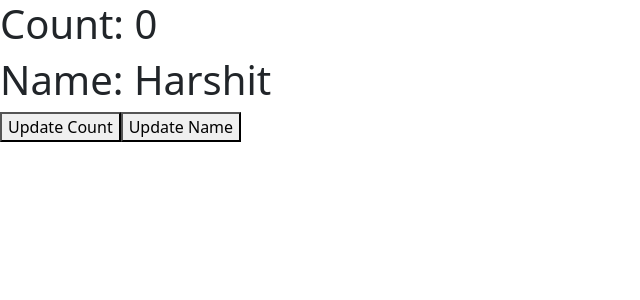
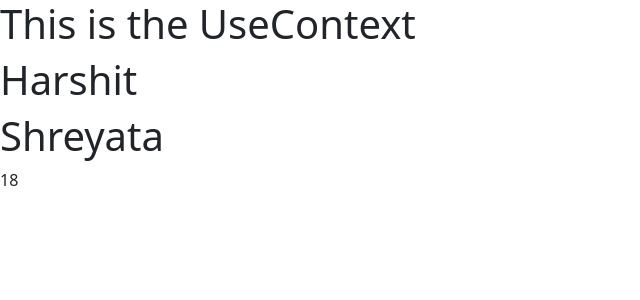
Before and after one commit to harshith1123/React-JS, a React (Create React App) app: page / in a window 1280 px wide. Shown: the top 300 px of the page, without its empty margins (0-640 px from the left). Built offline with nearby package versions, Linux system fonts and the light colour scheme.

Commit message:
Learned the concept of useContext

```diff
--- a/src/App.js
+++ b/src/App.js
@@ -8,6 +8,11 @@ import Arrow from './Arrow_Functions';
 // import { Export,Export2, Export3 } from './Export';
 import Export, {Export2,Export3} from './Export'
 import { ClassComponent } from './Class_Component';
+import { createContext,useState } from 'react';
+import UseContext1 from './UseContext1';
+
+export const NameContext = createContext();
+export const StateContext = createContext();
 
 let name = "Harshit Shetty"
 let car_obj = {
@@ -26,6 +31,8 @@ else{
 const friends = ["Pavan","Vishal","Harsha"]
 
 function App() {
+  const [person, setPerson] = useState({'name': "Shreyata", age: 18})
+  const [car, setCar] = useState("BMW")
   return (
     <>
     {/* <h1>Content Starts </h1>
@@ -44,7 +51,7 @@ function App() {
       <p>Children Element 1</p>
       <button type='button' value = "Click">Click 1</button>
     </Props> */}
-    <Props age = {a} isMarried = {false} arr={friends}>
+    {/* <Props age = {a} isMarried = {false} arr={friends}>
       <p>Children Element 2</p>
       <button type='button' value = "Click">Click 2</button>
     </Props>
@@ -52,7 +59,13 @@ function App() {
     <Export/>
     <Export2/>
     <Export3/>
-    <ClassComponent/>
+    <ClassComponent/> */}
+    <NameContext.Provider value={"Harshit"}>
+    <StateContext.Provider value ={person}>
+      <UseContext1/>
+    </StateContext.Provider>
+
+    </NameContext.Provider>
     </>
   );
 }
--- /dev/null
+++ b/src/UseContext1.js
@@ -0,0 +1,12 @@
+import React from 'react'
+import UseContext2 from './UseContext2'
+
+function UseContext1() {
+  return (
+    <div>
+      <UseContext2/>
+    </div>
+  )
+}
+
+export default UseContext1
--- /dev/null
+++ b/src/UseContext2.js
@@ -0,0 +1,12 @@
+import React from 'react'
+import UseContext3 from './UseContext3'
+
+function UseContext2() {
+  return (
+    <div>
+      <UseContext3/>
+    </div>
+  )
+}
+
+export default UseContext2
--- /dev/null
+++ b/src/UseContext3.js
@@ -0,0 +1,20 @@
+import React, { useContext } from 'react'
+import { NameContext, StateContext } from './App'
+
+function UseContext3() {
+    const myName = useContext(NameContext)
+    // const person = useContext(StateContext)
+    const {name, age}= useContext(StateContext)
+  return (
+    <div>
+      <h1>This is the UseContext</h1>
+      <h1>{myName}</h1>
+      <h1>{name}</h1>
+      {age}
+      {/* <h1>Name:{person.name}</h1> */}
+      {/* <h1>Age: {person.age}</h1> */}
+    </div>
+  )
+}
+
+export default UseContext3
--- a/src/index.js
+++ b/src/index.js
@@ -65,7 +65,8 @@ root.render(
     {/* <UseStateHook/> */}
     {/* <UseStateHookWithObjects/> */}
     {/* <UseStateHookWithArrays/> */}
-    <UseEffectHook/>
+    {/* <UseEffectHook/> */}
+    <App/>
   </React.StrictMode>
 );
 
```
